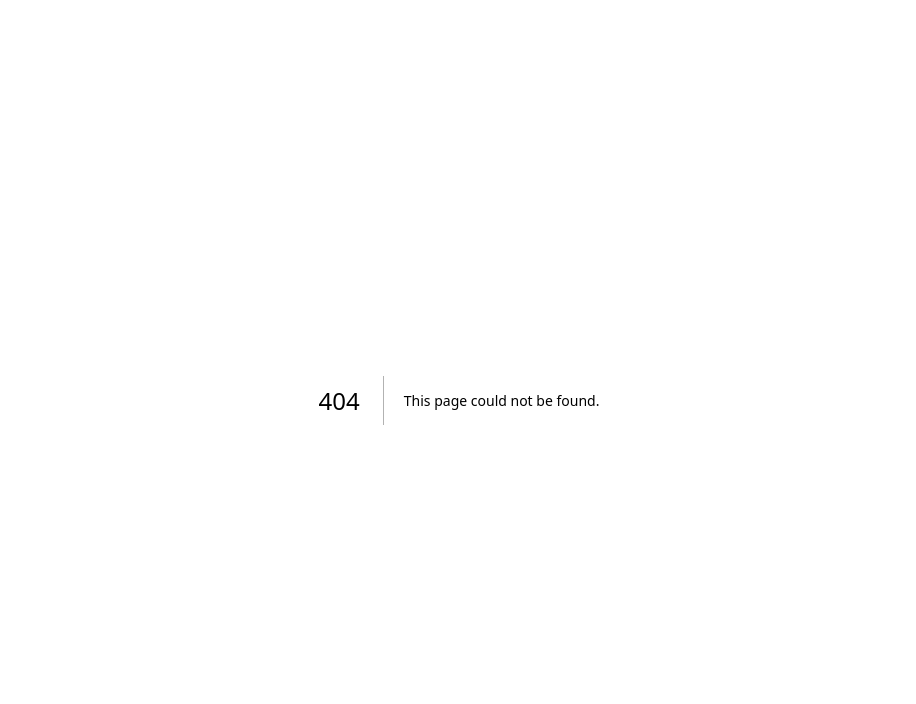
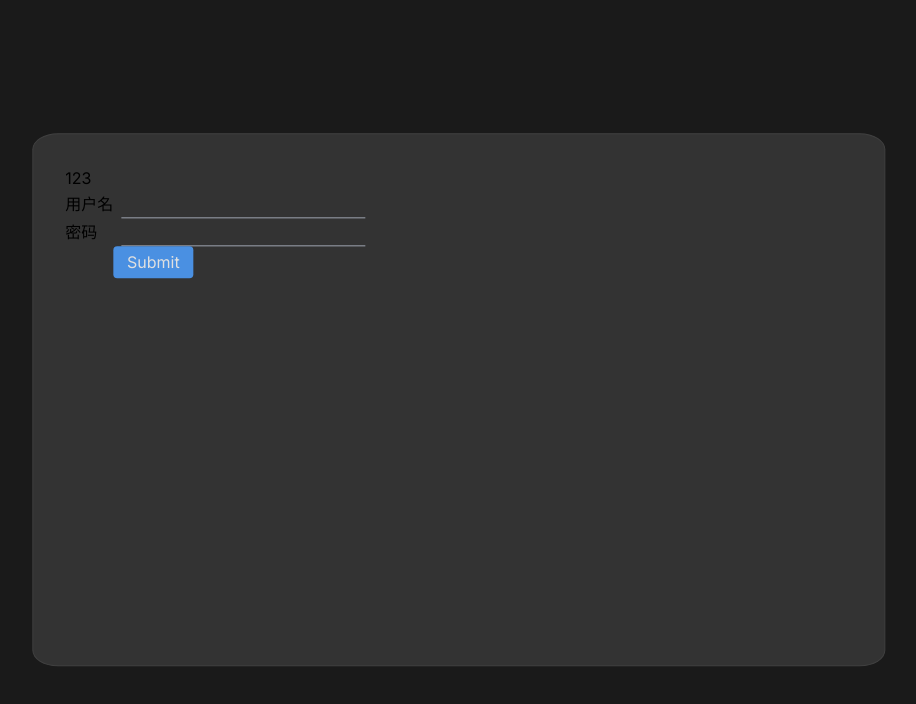
Before and after one commit to hollozw/react_next_project, a Next.js app: page /login in a window 1280 px wide. Before the commit this address had no page. Shown: the top 704 px of the page, without its empty margins (181-1097 px from the left). Built offline with nearby package versions, Linux system fonts and the light colour scheme.

Commit message:
setting tailwind.config.js

```diff
--- /dev/null
+++ b/config/customTailwind.js
@@ -0,0 +1,58 @@
+// to use tailWindCss Custom
+
+const plugin = require("tailwindcss/plugin");
+
+module.exports.plugin = plugin(function ({ addUtilities }) {
+  const customClass = Array.from({ length: 100 }).reduce((re, item, index) => {
+    re[`.rounded-${index + 1}p`] = {
+      "border-radius": `${index + 1}%`,
+    };
+    return re;
+  }, {});
+  addUtilities(customClass);
+});
+
+module.exports.theme = (function () {
+  return {
+    extend: {
+      colors: {
+        // 背景色
+        background: {
+          primary: "#1A1A1A",
+          secondary: "#262626",
+          highlight: "#333333",
+        },
+        // 文字色
+        color: {
+          primary: "#E0E0E0",
+          secondary: "#B0B0B0",
+          highlight: "#FFFFFF",
+        },
+        // 强调色
+        accent: {
+          primary: "#4A90E2",
+          secondary: "#9B59B6",
+          success: "#2ECC71",
+          warning: "#F39C12",
+          error: "#E74C3C",
+        },
+        // 边框色
+        borderColor: {
+          primary: "#404040",
+          highlight: "#4A90E2",
+        },
+      },
+      boxShadow: {
+        card: "0 4px 6px rgba(0, 0, 0, 0.3)",
+        button: "0 2px 4px rgba(0, 0, 0, 0.2)",
+      },
+    },
+    screens: {
+      sm: "640px",
+      md: "768px",
+      lg: "1024px",
+      xl: "1280px",
+      "2xl": "1536px",
+    },
+  };
+})();
--- /dev/null
+++ b/src/app/(client)/login/Form.tsx
@@ -0,0 +1,18 @@
+"use client";
+
+import Input from "@/components/input";
+
+const Form = (props: any) => {
+
+  return (
+    <>
+      <form>
+        <Input name="用户名" type="text" />
+        <Input name="密码" type="password" />
+        <Input name="提交" type="submit" />
+      </form>
+    </>
+  );
+};
+
+export default Form;
--- /dev/null
+++ b/src/app/(client)/login/page.tsx
@@ -0,0 +1,28 @@
+"use client";
+
+import React from "react";
+import { IProps } from "./type-login";
+import Form from "./Form";
+
+class Login extends React.Component<IProps> {
+  constructor(props: IProps) {
+    super(props);
+  }
+
+  render(): React.ReactNode {
+    return (
+      <>
+        <nav className="h-screen relative bg-background-primary">
+          <div className="md:w-2/3 md:h-2/3 w-1/2 h-1/2 absolute left-1/2 top-1/2 translate-x-[-50%] translate-y-[-50%] rounded-[3%] border-[1px] border-[#404040] box-border bg-background-highlight md:p-8 p-4">
+            <div className="">123</div>
+            <div>
+              <Form />
+            </div>
+          </div>
+        </nav>
+      </>
+    );
+  }
+}
+
+export default Login;
--- /dev/null
+++ b/src/app/(client)/login/type-login.ts
@@ -0,0 +1,3 @@
+export interface IProps {
+  name?: string;
+}
--- a/src/app/globals.css
+++ b/src/app/globals.css
@@ -15,6 +15,3 @@
     --background-end-rgb: 0, 0, 0;
   }
 }
-
-body {
-}
--- a/src/app/layout.scss
+++ b/src/app/layout.scss
@@ -12,8 +12,7 @@
     @apply bg-gray-200 cursor-pointer;
   }
 }
-// .lists-be::after {
-//   content: "|";
-//   margin-left: 1.25rem;
-//   position: absolute;
-// }
+
+html{
+  font-size: 16px;
+}
--- /dev/null
+++ b/src/components/input/index.scss
@@ -0,0 +1,26 @@
+.input-box {
+  .custom-input {
+    &:hover {
+      @apply border-[#8cbff8]
+    }
+
+    &:focus {
+      @apply outline-none border-borderColor-highlight;
+    }
+
+    @apply border-t-0 border-l-0 border-r-0 border-b border-gray-400 bg-transparent p-1 box-border ml-2 flex-grow
+  }
+
+  .custom-input-submit {
+    &:hover{
+      @apply text-color-highlight
+    }
+    @apply w-8 bg-[#4A90E2] cursor-pointer rounded-[0.25rem] w-[5rem] h-[2rem] text-color-primary
+  }
+
+  .custom-label {
+    @apply leading-7 w-12 truncate
+  }
+
+  @apply min-w-[14rem] max-w-[18.75rem] flex h-7
+}
--- /dev/null
+++ b/src/components/input/index.tsx
@@ -0,0 +1,36 @@
+"use client";
+
+import "./index.scss";
+
+interface IInputProps {
+  labelProps?: Object;
+  name: string;
+  type: string;
+  [key: string]: any;
+}
+
+const Input = (props: IInputProps) => {
+  const { labelProps = {}, name, type, ...inputProps } = props || {};
+
+  function classNameInput() {
+    const obj: { [key: string]: Function } = {
+      submit: () => {
+        return "custom-input-submit";
+      },
+    };
+    return type in obj ? obj[type]() : "custom-input";
+  }
+
+  return (
+    <>
+      <div className="input-box">
+        <label {...labelProps} className="custom-label">
+          {type == "submit" ? "" : name}
+        </label>
+        <input type={type} {...inputProps} className={`${classNameInput()}`} />
+      </div>
+    </>
+  );
+};
+
+export default Input;
--- a/tailwind.config.ts
+++ b/tailwind.config.ts
@@ -1,20 +1,12 @@
-import type { Config } from 'tailwindcss'
+import type { Config } from "tailwindcss";
 
 const config: Config = {
   content: [
-    './src/pages/**/*.{js,ts,jsx,tsx,mdx}',
-    './src/components/**/*.{js,ts,jsx,tsx,mdx}',
-    './src/app/**/*.{js,ts,jsx,tsx,mdx}',
+    "./src/pages/**/*.{js,ts,jsx,tsx,mdx}",
+    "./src/components/**/*.{js,ts,jsx,tsx,mdx}",
+    "./src/app/**/*.{js,ts,jsx,tsx,mdx}",
   ],
-  theme: {
-    extend: {
-      backgroundImage: {
-        'gradient-radial': 'radial-gradient(var(--tw-gradient-stops))',
-        'gradient-conic':
-          'conic-gradient(from 180deg at 50% 50%, var(--tw-gradient-stops))',
-      },
-    },
-  },
-  plugins: [],
-}
-export default config
+  theme: require("./config/customTailwind").theme,
+  plugins: [require("./config/customTailwind").plugin],
+};
+export default config;
```
Also changed, not shown: src/Functions/router.ts (deleted, +0 -7 lines), src/app/(client)/login/form.scss (added).
